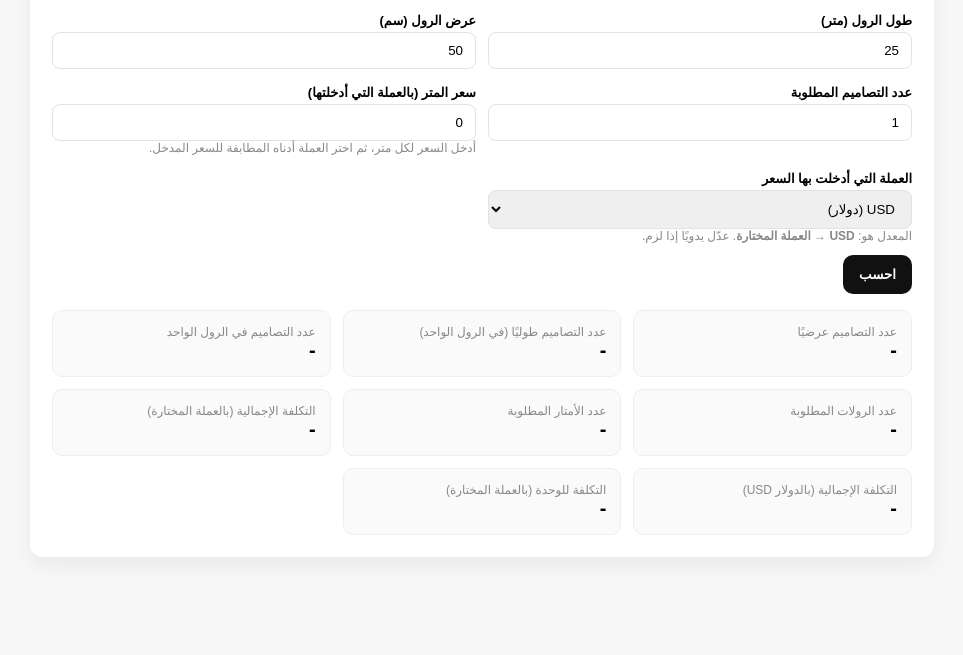
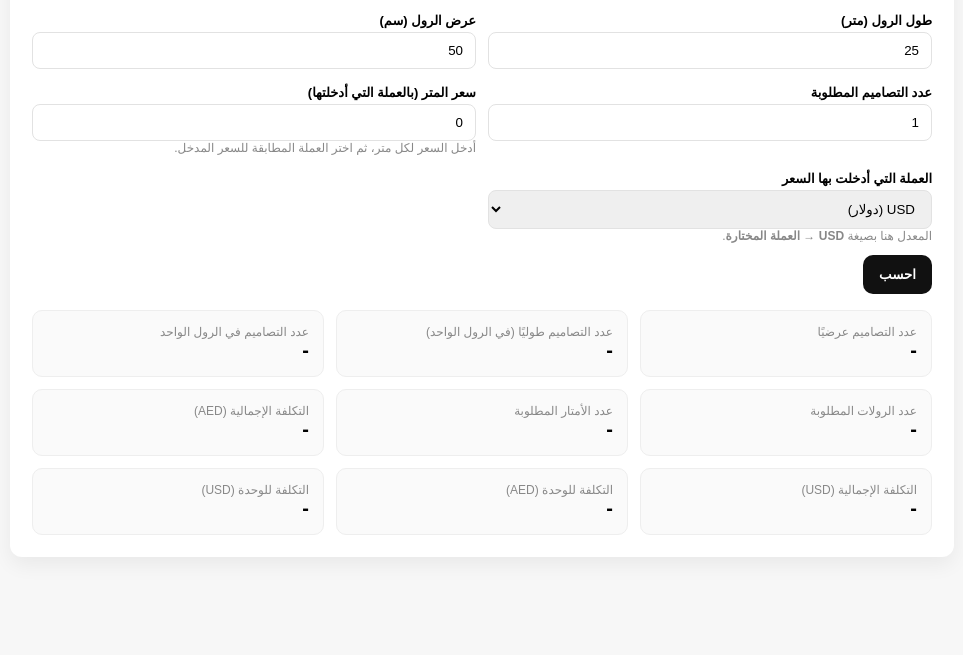
Before and after one commit to awadadesinger-cmyk/roll-calculator, a plain HTML site: page index.html in a window 1280 px wide. Shown: the part 145-800 px from the top of the page, without its empty margins (158-1121 px from the left). Drawn offline with Linux system fonts and the light colour scheme.

Commit message:
Add files via upload

```diff
--- a/index.html
+++ b/index.html
@@ -3,10 +3,10 @@
 <head>
   <meta charset="UTF-8">
   <meta name="viewport" content="width=device-width, initial-scale=1.0">
-  <title>حاسبة الرولات (تفاصيل + تحويل عملة)</title>
+  <title>حاسبة الرولات (AED & USD)</title>
   <style>
     body{font-family:Arial,Helvetica,sans-serif;background:#f7f7f7;margin:0;padding:20px}
-    .app{max-width:860px;margin:auto;background:#fff;border-radius:12px;box-shadow:0 8px 20px rgba(0,0,0,.06);padding:22px}
+    .app{max-width:900px;margin:auto;background:#fff;border-radius:12px;box-shadow:0 8px 20px rgba(0,0,0,.06);padding:22px}
     h1{font-size:22px;margin:0 0 14px}
     .row{display:grid;grid-template-columns:1fr 1fr;gap:12px}
     @media(max-width:720px){.row{grid-template-columns:1fr}}
@@ -15,8 +15,8 @@
     .muted{color:#888;font-size:12px}
     .btn{margin-top:12px;background:#111;color:#fff;border:none;border-radius:10px;padding:12px 16px;font-weight:700;cursor:pointer}
     .grid{display:grid;grid-template-columns:1fr 1fr 1fr;gap:12px;margin-top:16px}
-    @media(max-width:920px){.grid{grid-template-columns:1fr 1fr}}
-    @media(max-width:620px){.grid{grid-template-columns:1fr}}
+    @media(max-width:960px){.grid{grid-template-columns:1fr 1fr}}
+    @media(max-width:640px){.grid{grid-template-columns:1fr}}
     .card{background:#fafafa;border:1px solid #eee;border-radius:10px;padding:14px}
     .num{font-size:20px;font-weight:800}
     .warn{display:none;color:#b30000;background:#ffe5e5;border:1px solid #ffb8b8;padding:10px;border-radius:8px;margin-top:10px}
@@ -24,7 +24,7 @@
 </head>
 <body>
   <div class="app">
-    <h1>📏 حاسبة الرولات (تفاصيل + تحويل عملة)</h1>
+    <h1>📏 حاسبة الرولات (تجميعة النتائج بالدرهم والدولار)</h1>
 
     <div class="row">
       <div>
@@ -50,7 +50,7 @@
       <div>
         <label>سعر المتر (بالعملة التي أدخلتها)</label>
         <input id="pricePerM" type="number" step="0.01" value="0">
-        <div class="muted">أدخل السعر لكل متر، ثم اختر العملة أدناه المطابقة للسعر المدخل.</div>
+        <div class="muted">أدخل السعر لكل متر، ثم اختر العملة المطابقة للسعر المدخل.</div>
       </div>
 
       <div>
@@ -63,12 +63,12 @@
           <option value="TRY" data-rate="34.0" data-symbol="TRY">TRY (ليرة)</option>
           <option value="CUSTOM" data-rate="1" data-symbol="">معدل مخصص…</option>
         </select>
-        <div class="muted">المعدل هو: <b>USD → العملة المختارة</b>. عدّل يدويًا إذا لزم.</div>
+        <div class="muted">المعدل هنا بصيغة <b>USD → العملة المختارة</b>.</div>
       </div>
       <div id="customRateWrap" style="display:none;">
         <label>معدل التحويل (من USD → العملة المختارة)</label>
         <input id="customRate" type="number" step="0.0001" value="1">
-        <div class="muted">مثال: إذا أردت AED اكتب 3.67</div>
+        <div class="muted">مثال: AED = 3.67</div>
       </div>
     </div>
 
@@ -76,38 +76,16 @@
     <div id="warn" class="warn">⚠️ أدخل قيم صحيحة من فضلك.</div>
 
     <div class="grid">
-      <div class="card">
-        <div class="muted">عدد التصاميم عرضيًا</div>
-        <div id="across" class="num">-</div>
-      </div>
-      <div class="card">
-        <div class="muted">عدد التصاميم طوليًا (في الرول الواحد)</div>
-        <div id="down" class="num">-</div>
-      </div>
-      <div class="card">
-        <div class="muted">عدد التصاميم في الرول الواحد</div>
-        <div id="perRoll" class="num">-</div>
-      </div>
-      <div class="card">
-        <div class="muted">عدد الرولات المطلوبة</div>
-        <div id="rolls" class="num">-</div>
-      </div>
-      <div class="card">
-        <div class="muted">عدد الأمتار المطلوبة</div>
-        <div id="meters" class="num">-</div>
-      </div>
-      <div class="card">
-        <div class="muted">التكلفة الإجمالية (بالعملة المختارة)</div>
-        <div id="total" class="num">-</div>
-      </div>
-      <div class="card">
-        <div class="muted">التكلفة الإجمالية (بالدولار USD)</div>
-        <div id="totalUSD" class="num">-</div>
-      </div>
-      <div class="card">
-        <div class="muted">التكلفة للوحدة (بالعملة المختارة)</div>
-        <div id="unit" class="num">-</div>
-      </div>
+      <div class="card"><div class="muted">عدد التصاميم عرضيًا</div><div id="across" class="num">-</div></div>
+      <div class="card"><div class="muted">عدد التصاميم طوليًا (في الرول الواحد)</div><div id="down" class="num">-</div></div>
+      <div class="card"><div class="muted">عدد التصاميم في الرول الواحد</div><div id="perRoll" class="num">-</div></div>
+      <div class="card"><div class="muted">عدد الرولات المطلوبة</div><div id="rolls" class="num">-</div></div>
+      <div class="card"><div class="muted">عدد الأمتار المطلوبة</div><div id="meters" class="num">-</div></div>
+
+      <div class="card"><div class="muted">التكلفة الإجمالية (AED)</div><div id="totalAED" class="num">-</div></div>
+      <div class="card"><div class="muted">التكلفة الإجمالية (USD)</div><div id="totalUSD" class="num">-</div></div>
+      <div class="card"><div class="muted">التكلفة للوحدة (AED)</div><div id="unitAED" class="num">-</div></div>
+      <div class="card"><div class="muted">التكلفة للوحدة (USD)</div><div id="unitUSD" class="num">-</div></div>
     </div>
   </div>
 
@@ -141,13 +119,13 @@
     const h_m = h_cm / 100;
     const w_m = w_cm / 100;
 
-    // التعبئة داخل الرول
     const across = Math.floor(rollW_cm / w_cm);
     const downPerRoll = Math.floor(rollLen_m / h_m);
     const perRoll = across * downPerRoll;
 
     if(across <= 0 || downPerRoll <= 0){
-      ['across','down','perRoll','rolls','meters','total','unit','totalUSD'].forEach(id => document.getElementById(id).textContent = '-');
+      ['across','down','perRoll','rolls','meters','totalAED','totalUSD','unitAED','unitUSD']
+        .forEach(id => document.getElementById(id).textContent = '-');
       return;
     }
 
@@ -155,21 +133,26 @@
     const metersUsed = rowsNeeded * h_m;
     const rollsNeeded = Math.ceil(metersUsed / rollLen_m);
 
-    // العملة: القيمة المدخلة هي بسعر المتر في العملة المختارة
+    // تحويلات
+    const USD_TO_AED = 3.67; // ثابت
     const opt = currency.options[currency.selectedIndex];
-    const sym = opt.dataset.symbol || '';
-    let rate = parseFloat(opt.dataset.rate || '1'); // USD -> selected
+    let usdToSelected = parseFloat(opt.dataset.rate || '1'); // USD -> selected
     if(currency.value === 'CUSTOM'){
       const cr = parseFloat(customRate.value);
-      if(isFinite(cr) && cr>0) rate = cr;
+      if(isFinite(cr) && cr>0) usdToSelected = cr;
     }
 
-    // التكلفة بالعملة المختارة مباشرة
+    // 1) التكلفة بالعملة المدخلة مباشرة
     const totalSelected = metersUsed * priceEntered;
-    const unitSelected = totalSelected / qty;
 
-    // التحويل للدولار: إذا كان rate = USD -> selected ، إذًا USD = selected / rate
-    const totalUSD = totalSelected / rate;
+    // 2) حوّل من العملة المدخلة إلى USD
+    // إذا usdToSelected = USD→Selected ، إذًا Selected→USD = 1 / usdToSelected
+    const totalUSD = totalSelected / usdToSelected;
+    const unitUSD  = totalUSD / qty;
+
+    // 3) حوّل USD إلى AED
+    const totalAED = totalUSD * USD_TO_AED;
+    const unitAED  = totalAED / qty;
 
     // عرض النتائج
     document.getElementById('across').textContent = across;
@@ -177,9 +160,11 @@
     document.getElementById('perRoll').textContent = perRoll;
     document.getElementById('rolls').textContent = rollsNeeded;
     document.getElementById('meters').textContent = metersUsed.toFixed(2) + ' م';
-    document.getElementById('total').textContent = fmt(totalSelected, sym);
-    document.getElementById('unit').textContent  = fmt(unitSelected, sym);
+
+    document.getElementById('totalAED').textContent = fmt(totalAED, 'AED');
     document.getElementById('totalUSD').textContent = fmt(totalUSD, 'USD');
+    document.getElementById('unitAED').textContent  = fmt(unitAED, 'AED');
+    document.getElementById('unitUSD').textContent  = fmt(unitUSD, 'USD');
   }
 </script>
 </body>
```
